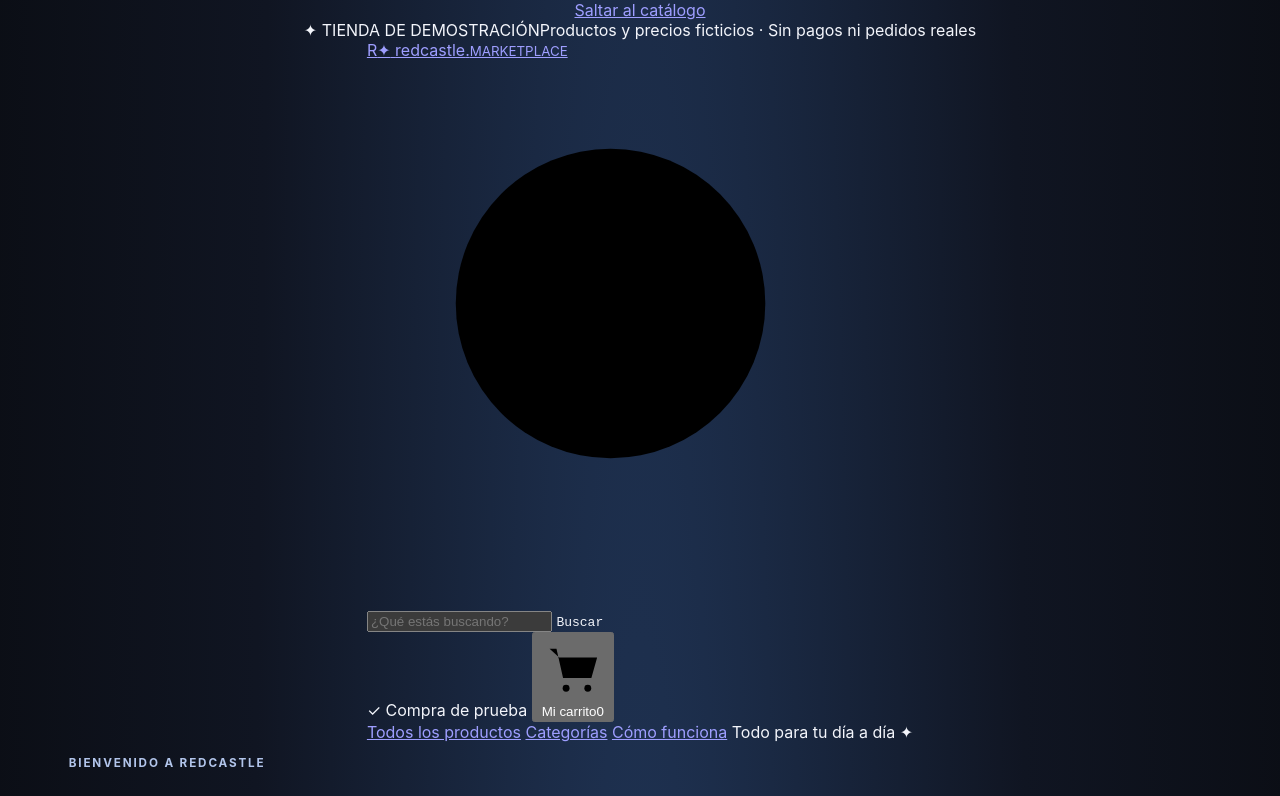
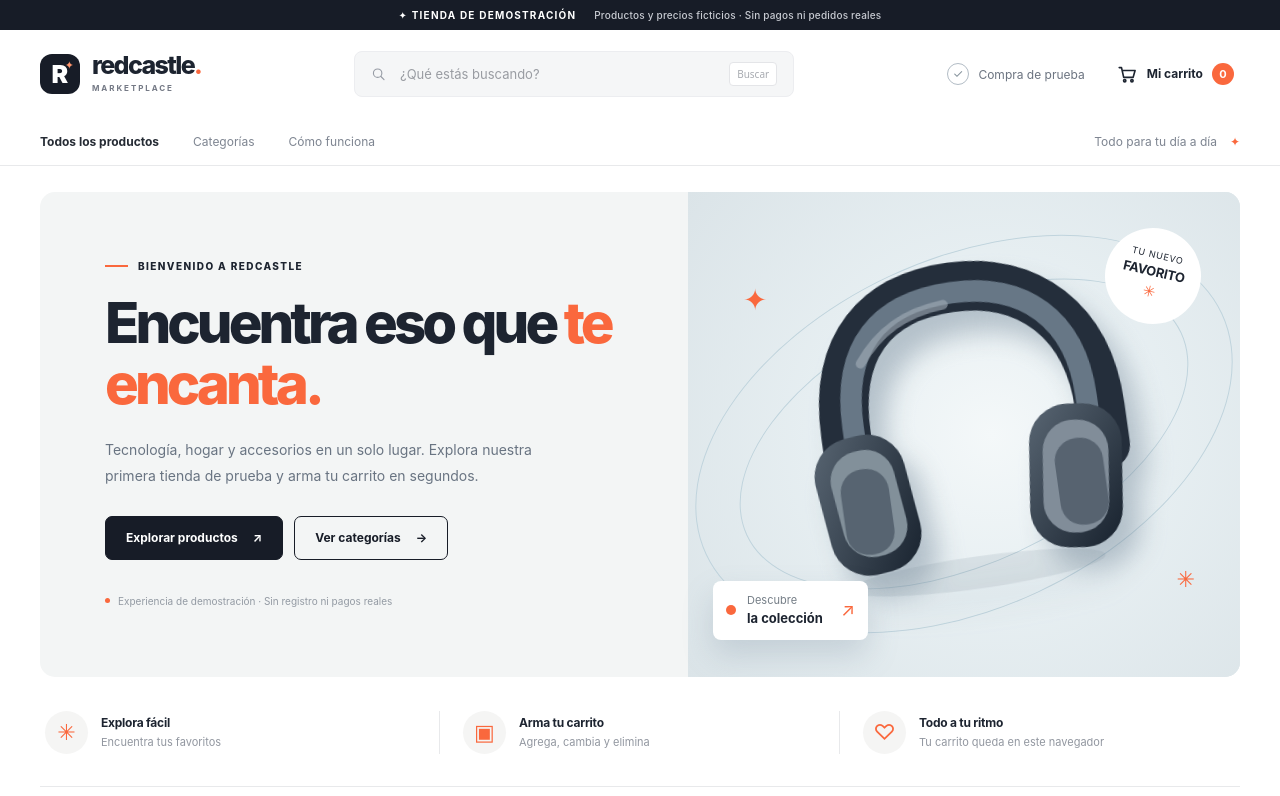
Before and after one commit to ICristhian/redcastle.marketplace, a plain HTML site: page public/index.html in a window 1280 px wide. Shown: the top 796 px of the page. Drawn offline with Linux system fonts and the light colour scheme.

Commit message:
fix: link retail storefront stylesheet

```diff
--- a/public/index.html
+++ b/public/index.html
@@ -8,7 +8,7 @@
   <meta name="robots" content="noindex, nofollow">
   <title>Redcastle Marketplace | Tu tienda, tu estilo</title>
   <link rel="icon" href="/assets/favicon.svg" type="image/svg+xml">
-  <link rel="stylesheet" href="/css/styles.css">
+  <link rel="stylesheet" href="/css/retail.css">
   <script src="/js/store.js" defer></script>
 </head>
 <body>
```
